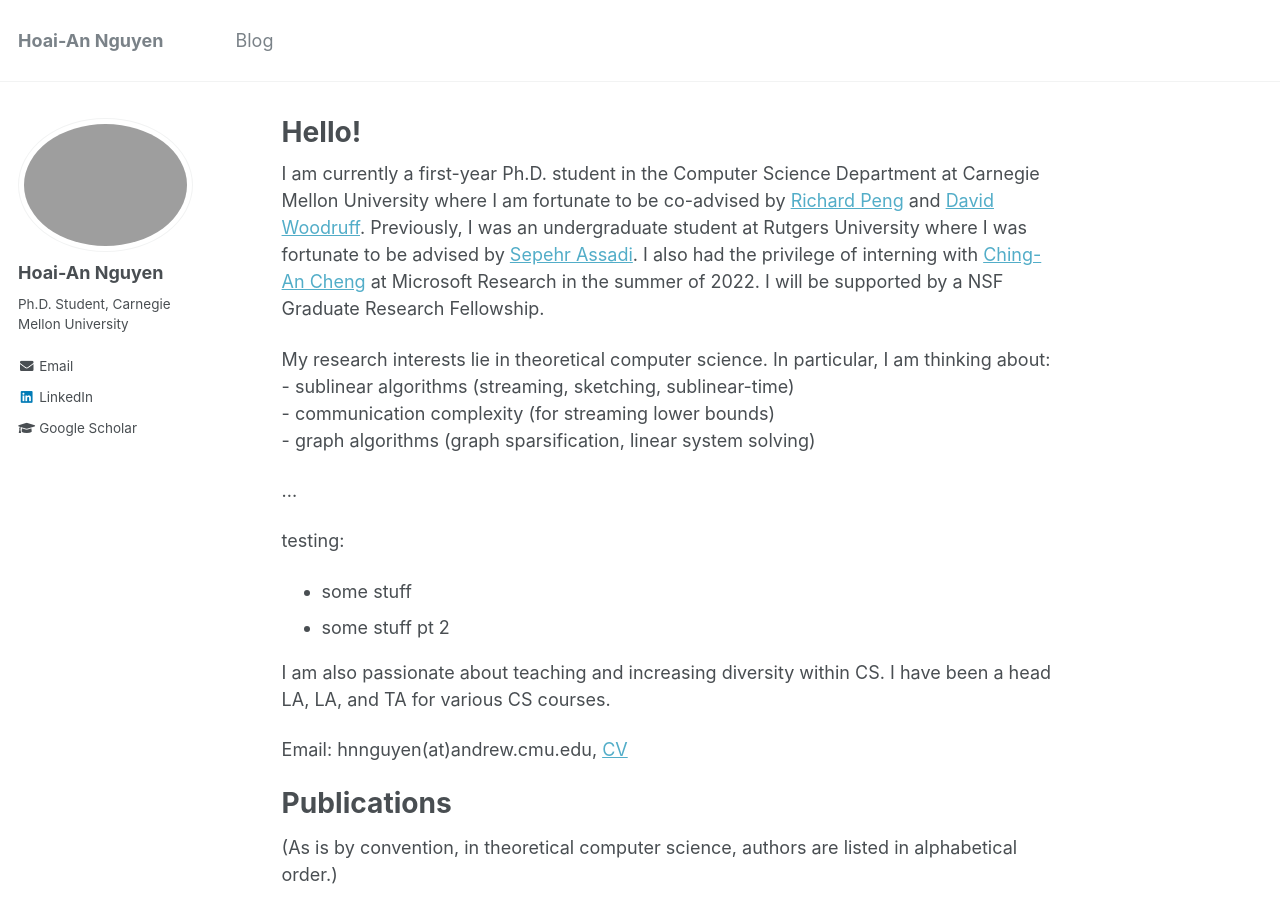
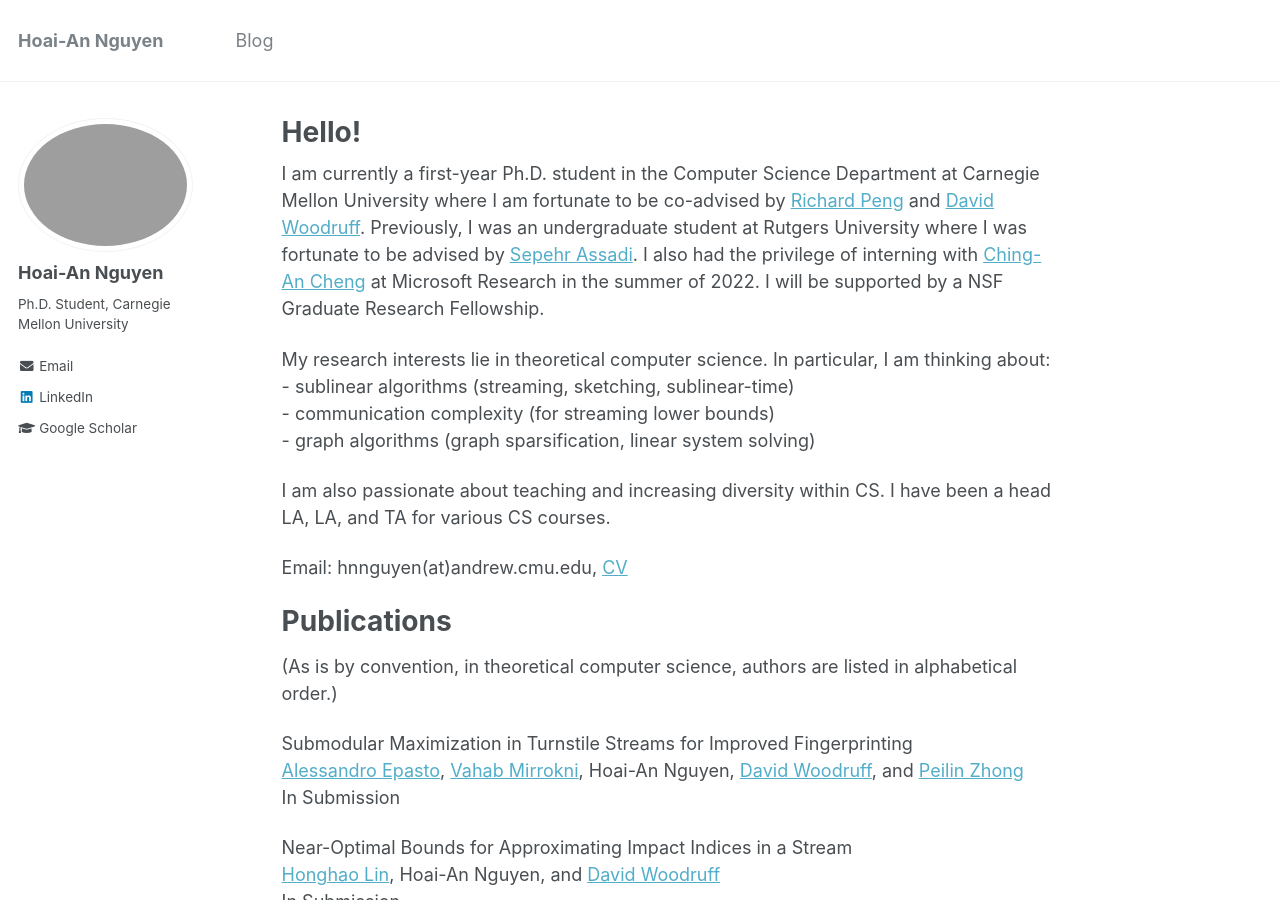
Before and after one commit to hoai77/hoai77.github.io, a Jekyll site: the page built from _pages/about.md, in a window 1280 px wide and 900 px high. Built offline with Jekyll 4.4.1, drawn with Linux system fonts in a browser that asks for light colours.

Commit message:
stable copy

```diff
--- a/_pages/about.md
+++ b/_pages/about.md
@@ -13,12 +13,6 @@ My research interests lie in theoretical computer science. In particular, I am t
 \- sublinear algorithms (streaming, sketching, sublinear-time)\\
 \- communication complexity (for streaming lower bounds)\\
 \- graph algorithms (graph sparsification, linear system solving)
-
-<p>...</p>
-testing:
-- some stuff
-- some stuff pt 2
-
 
 I am also passionate about teaching and increasing diversity within CS. I have been a head LA, LA, and TA for various CS courses.
 
```
